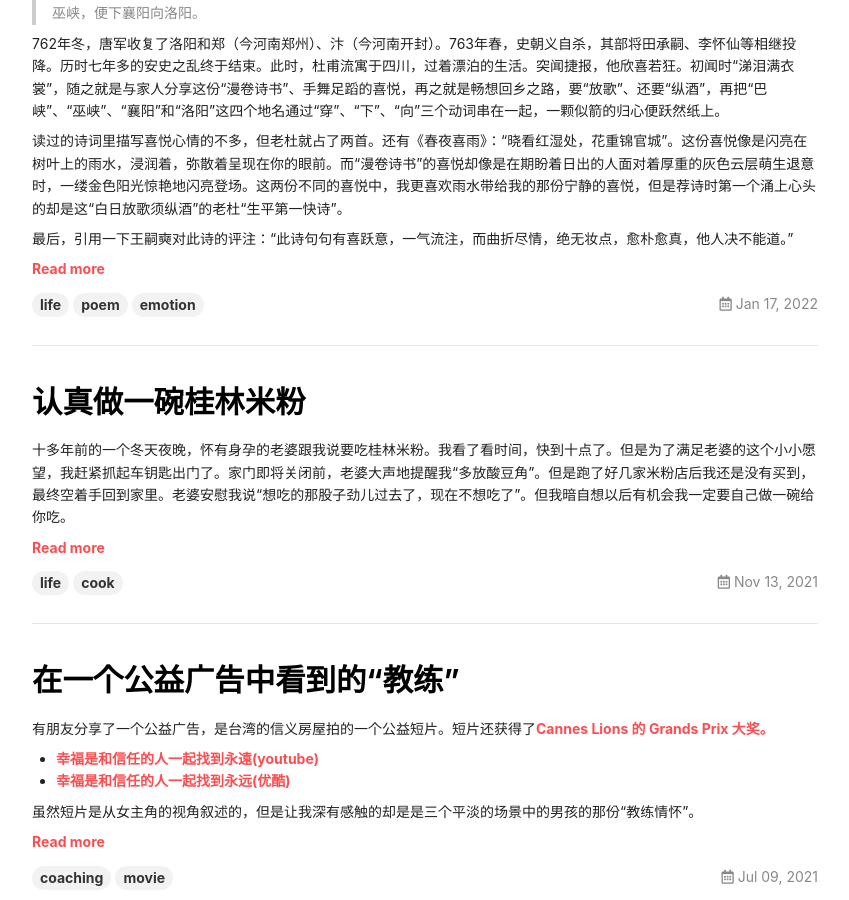
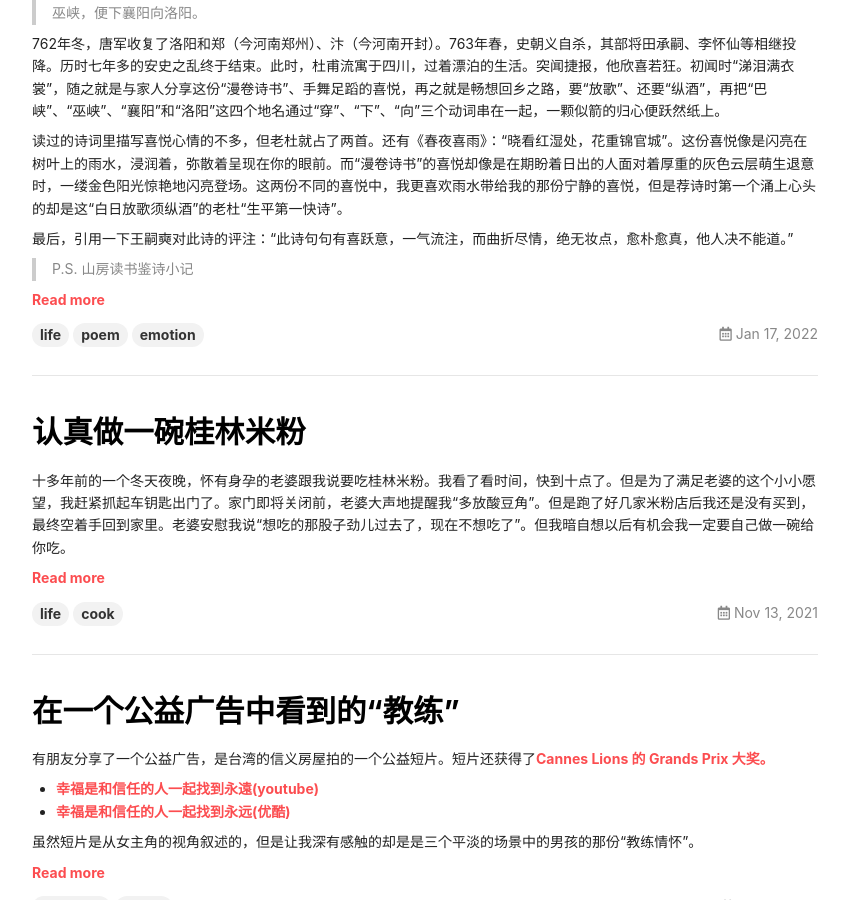
Before and after one commit to wjmmx/wjmmx.github.io, a Jekyll site: the page built from index.html, in a window 1280 px wide and 900 px high, scrolled down 1130 px. Shown: the whole window, without its empty margins (215-1064 px from the left). Built offline with Jekyll 4.4.1, drawn with Linux system fonts in a browser that asks for light colours; nearby versions of some CDN libraries; the list of posts is cut into pages by our own code.

Commit message:
> P.S. 山房读书鉴诗小记

```diff
--- a/_posts/2022-01-17-Happiness_In_Tang_Song_Dynasty_Poem_Songs.md
+++ b/_posts/2022-01-17-Happiness_In_Tang_Song_Dynasty_Poem_Songs.md
@@ -17,3 +17,5 @@ tags: life poem emotion
 读过的诗词里描写喜悦心情的不多，但老杜就占了两首。还有《春夜喜雨》：“晓看红湿处，花重锦官城”。这份喜悦像是闪亮在树叶上的雨水，浸润着，弥散着呈现在你的眼前。而“漫卷诗书”的喜悦却像是在期盼着日出的人面对着厚重的灰色云层萌生退意时，一缕金色阳光惊艳地闪亮登场。这两份不同的喜悦中，我更喜欢雨水带给我的那份宁静的喜悦，但是荐诗时第一个涌上心头的却是这“白日放歌须纵酒”的老杜“生平第一快诗”。
 
 最后，引用一下王嗣奭对此诗的评注：“此诗句句有喜跃意，一气流注，而曲折尽情，绝无妆点，愈朴愈真，他人决不能道。”
+
+> P.S. 山房读书鉴诗小记
--- a/_posts/2022-11-28-Dong_Lei_Zhen_Zhen.md
+++ b/_posts/2022-11-28-Dong_Lei_Zhen_Zhen.md
@@ -20,3 +20,5 @@ tags: life poem
 誓言，如果是迫于外界压力而发，那么其被遵守的结果就要看自己的内心是否接受的程度，木婉清和赵志敬就是完全两个相反的例子；另一方面，如果誓言是发自于内心的，那么是否要发誓好像也不是那么重要。
 
 所以，我不喜欢誓言。好在我没有一个为情所伤的娘，也没有过其它被逼着要发誓的际遇。
+
+> P.S. 山房读书鉴诗小记
```
